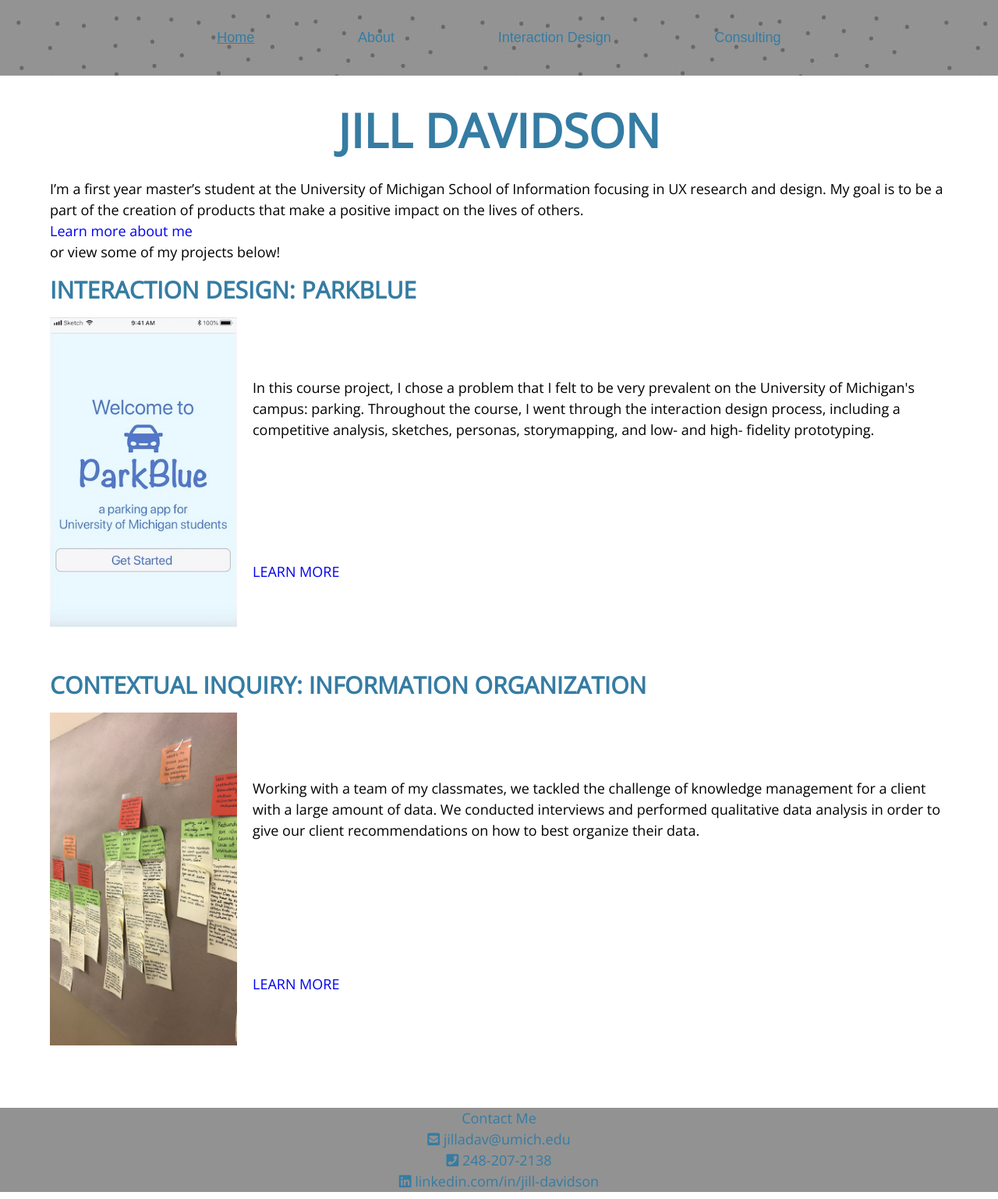
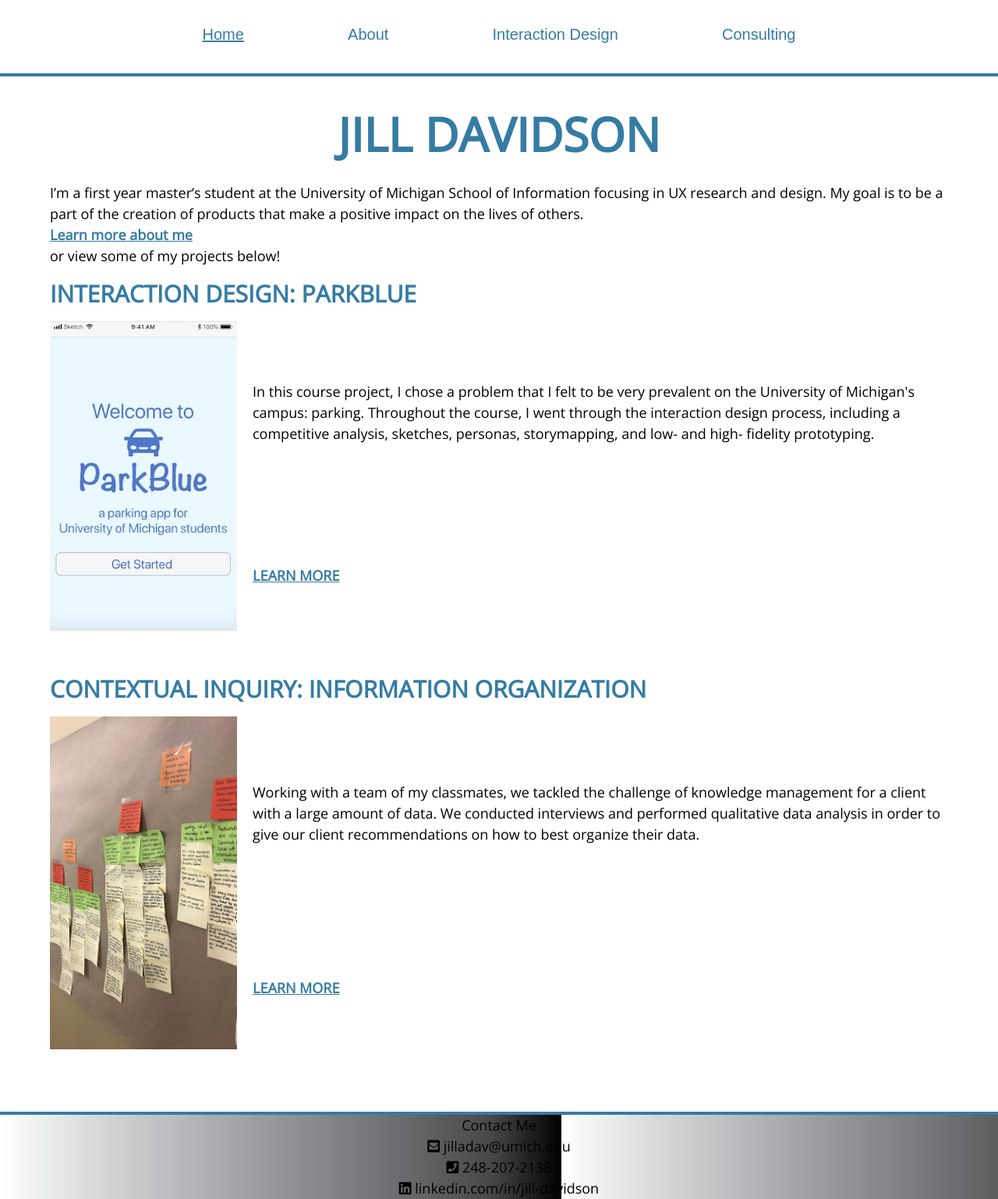
Before and after one commit to jilladav/homework3, a plain HTML site: page index.html in a window 1280 px wide. Shown: the whole page at 78% size. Drawn offline with nearby package versions, Linux system fonts and the light colour scheme.

Commit message:
Add files via upload

```diff
--- a/css/style.css
+++ b/css/style.css
@@ -1,19 +1,38 @@
+
 nav {
 	display: flex;
 	justify-content: center;
 	padding-top: 5vh;
 	padding-bottom: 5vh;
 	margin-bottom: 2.5vh;
-	background-color: #929292;
-	top: -20px;
+	font-size: 20px;
+	/*background-color: #929292;*/
+	top: -3vh;
 	position: relative;
-	background-image: url("../images/navbackground.jpg");
+	border-bottom: 0.5vh solid #357CA3;
+}
+
+a.skip{
+	padding:1px;
+	text-decoration: none;
+	position: relative;
+    top: -80px;
+}
+
+a.skip:focus{
+	position: relative;
+	background-color: white;
+	top: 7.5px;
+	border: 1px solid black;
 }
 
 footer {
 	margin-top: 5vh;
 	background-color: #929292;
 	color:#357CA3;
+	border-top: 0.5vh solid #357CA3;
+	background-image: url("../images/background.jpg");
+	color:black;
 }
 
 nav a {
@@ -21,6 +40,12 @@ nav a {
 	color:#357CA3;
 	font-family:sans-serif;
 	margin: 5vw;
+}
+
+.home a {
+	text-decoration: underline;
+	color: #357CA3;
+	font-weight: bold;
 }
 
 
@@ -34,21 +59,28 @@ nav li {
 	margin-bottom: 2vh;
 }
 
+/*.consultingtitle {
+	background-image: url("../images/affinity.jpg");
+}
+
+.consultingtitle h1{
+	color: black;
+}*/
+
+/*.about {
+	background-image: url("../images/michigan.jpeg");
+}
+
+.about p {
+	background-color: white;
+}
+
+.about h2{
+	background-color: white;
+}*/
+
 a {
 	text-decoration: none;
-}
-
-a.skip{
-	padding:10px;
-	text-decoration: none;
-	position: relative;
-    top: -80px;
-}
-
-a.skip:focus{
-	background: white;
-	top: 10px;
-	border: 1px solid black;
 }
 
 body {
@@ -188,5 +220,6 @@ p {
 
 
 .fa-linkedin {
-	color: #357CA3;
+	/*color: #357CA3;*/
+	color: black;
 }
--- a/index.html
+++ b/index.html
@@ -33,7 +33,7 @@
 <div class = "content">
 
 
-	<p>I’m a first year master’s student at the University of Michigan School of Information focusing in UX research and design. My goal is to be a part of the creation of products that make a positive impact on the lives of others. <a href = "about.html"> Learn more about me </a> or view some of my projects below! </p>
+	<p>I’m a first year master’s student at the University of Michigan School of Information focusing in UX research and design. My goal is to be a part of the creation of products that make a positive impact on the lives of others. <a href = "about.html"> Learn more about me</a> or view some of my projects below! </p>
 
 	<h2>Interaction Design: ParkBlue</h2>
 	<div class = "item">
@@ -54,9 +54,9 @@
 </main>
 
 	<footer>
-		<p> Contact Me </p>
-		<p aria-label = "email"> <i class="fas fa-envelope-square"></i> jilladav@umich.edu</p>
-		<p aria-label = "phone"> <i class="fas fa-phone-square"></i> 248-207-2138</p>
+		<p> Contact Me</p>
+		<p> <i class="fas fa-envelope-square" aria-hidden = "true"></i> jilladav@umich.edu</p>
+		<p> <i class="fas fa-phone-square" aria-hidden = "true"></i> 248-207-2138</p>
 		<p><a href = https://www.linkedin.com/in/jill-davidson/ aria-label="Visit my linkedin profile"><i class="fab fa-linkedin"></i></a> linkedin.com/in/jill-davidson</p>
 	</footer>
 </body>
```
Also changed, not shown: about.html (+6 -5 lines), consulting.html (+6 -4 lines), interaction.html (+2 -2 lines), images/background.jpg (added).
